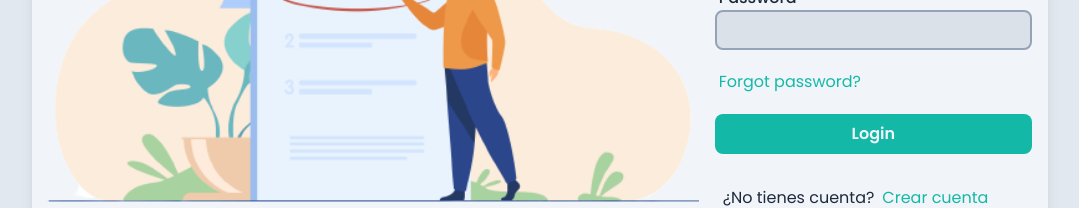
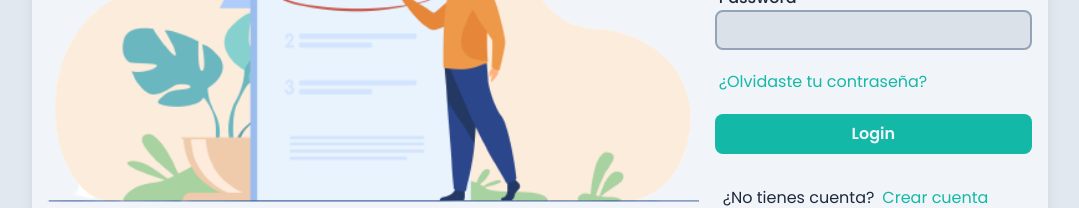
Before and after one commit to alexis00rod/DailyPlanner, a React (Vite) app: page /login in a window 1280 px wide. Shown: the part 404-612 px from the top of the page, without its empty margins (100-1179 px from the left). Built offline with nearby package versions, Linux system fonts and the light colour scheme; no server answers; what tw-elements would draw is missing.

Commit message:
Limpie codigo

```diff
--- a/src/components/Loader.jsx
+++ b/src/components/Loader.jsx
@@ -1,6 +1,6 @@
 export const Loader = () => {
     return <div className='w-full h-screen flex items-center justify-center'>
-                <div className="w-16 h-16 inline-block text-slate-700 border-4 rounded-full spinner-border animate-spin ">
+                <div className="w-16 h-16 inline-block text-slate-700 dark:text-slate-300 border-4 rounded-full spinner-border animate-spin ">
                 </div>
             </div>
 }
--- a/src/pages/Login.jsx
+++ b/src/pages/Login.jsx
@@ -58,7 +58,7 @@ export const Login = () => {
                             </div>
                             {/* Login forgot password */}
                             <div className='w-full mb-1 px-1 py-1 flex flex-col'>
-                                <span className='w-max px-1 flex items-center text-teal-500 duration-300 hover:text-teal-600 cursor-pointer'>Forgot password?</span>
+                                <span className='w-max px-1 flex items-center text-teal-500 duration-300 hover:text-teal-600 cursor-pointer'>¿Olvidaste tu contraseña?</span>
                             </div>
                             {/* Submit */}
                             <div className='w-full px-1 py-1'>
```
